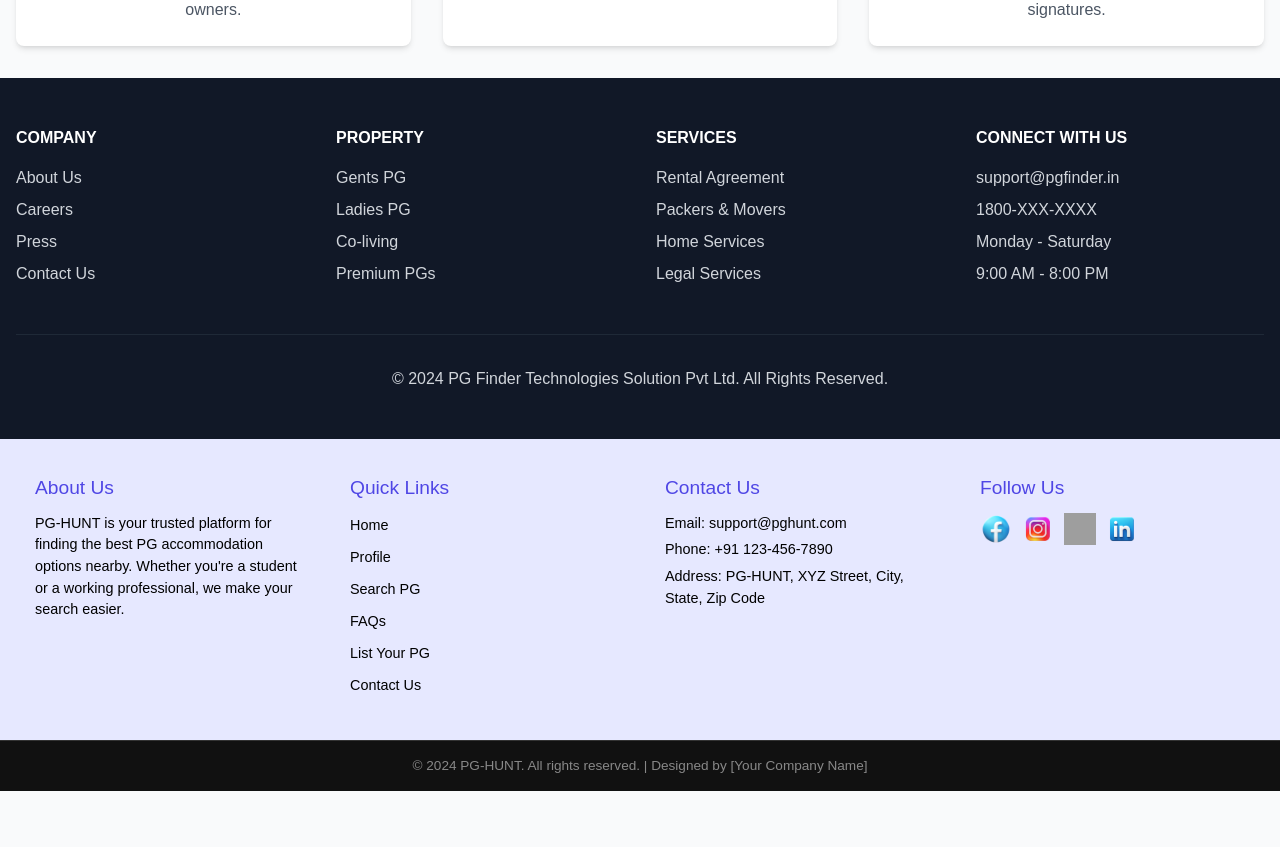
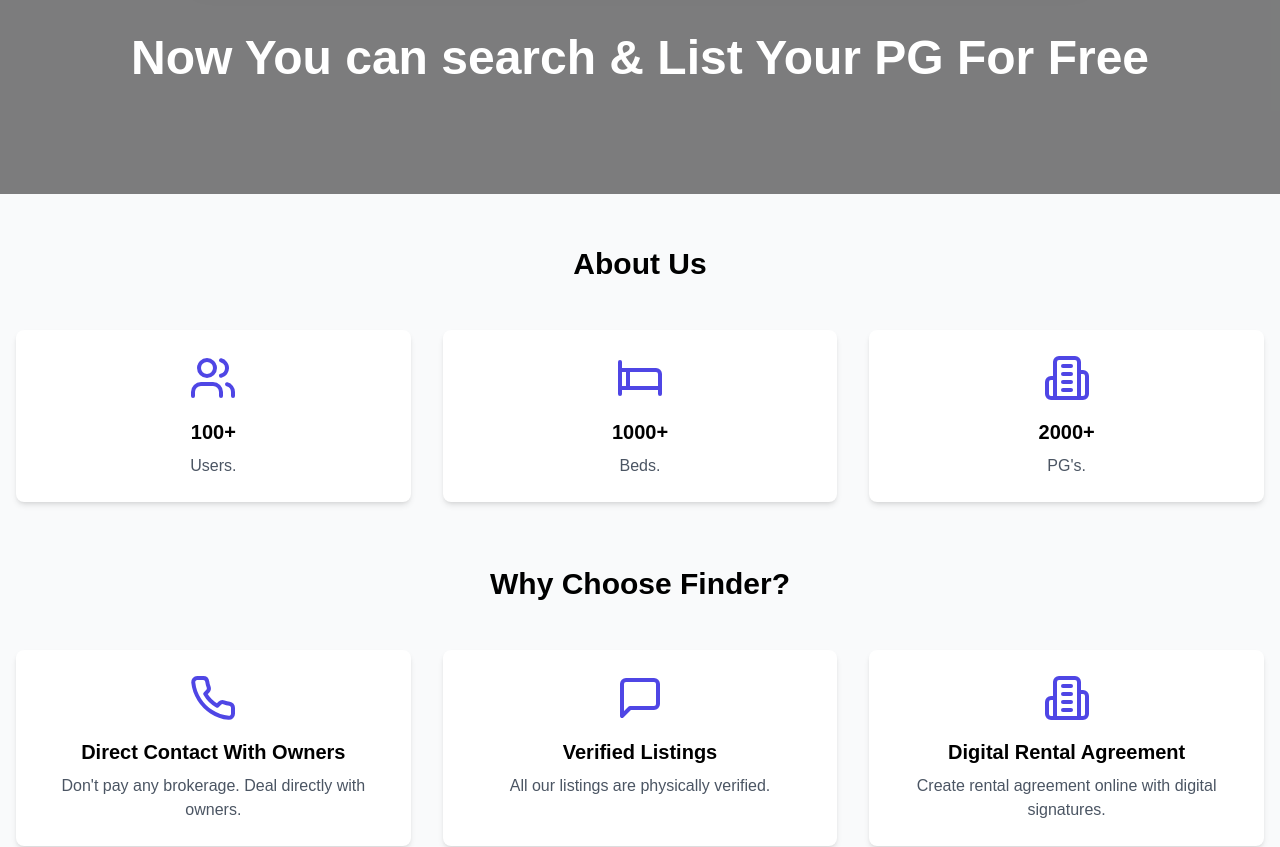
Before and after one commit to lokesh-chowdary/pghunt, a React (Vite) app: page / in a window 1280 px wide. Shown: the part 1160-2007 px from the top of the page. Before the commit the page ends 1951 px from the top, so only its background shows below. Built offline with nearby package versions, Linux system fonts and the light colour scheme; grey boxes are pictures that could not be loaded.

Commit message:
adding nav bar

```diff
--- a/src/App.tsx
+++ b/src/App.tsx
@@ -17,6 +17,7 @@ function App() {
   return (
     <Router>
       <Toaster position="top-center" richColors />
+      <Layout />
       <Routes>
         <Route path="/" element={<HomePage />} />
         <Route path="/home" element={<Home />} />
--- a/src/components/HomePage.tsx
+++ b/src/components/HomePage.tsx
@@ -239,52 +239,6 @@ function HomePage() {
  */}
 
 
-      {/* Footer */}
-      <footer className="bg-gray-900 text-gray-300 mt-8">
-        <div className="container mx-auto px-4 py-12">
-          <div className="grid grid-cols-1 sm:grid-cols-2 md:grid-cols-4 gap-8">
-            <div>
-              <h4 className="text-white font-semibold mb-4">COMPANY</h4>
-              <ul className="space-y-2">
-                <li><a href="#" className="hover:text-white">About Us</a></li>
-                <li><a href="#" className="hover:text-white">Careers</a></li>
-                <li><a href="#" className="hover:text-white">Press</a></li>
-                <li><a href="#" className="hover:text-white">Contact Us</a></li>
-              </ul>
-            </div>
-            <div>
-              <h4 className="text-white font-semibold mb-4">PROPERTY</h4>
-              <ul className="space-y-2">
-                <li><a href="#" className="hover:text-white">Gents PG</a></li>
-                <li><a href="#" className="hover:text-white">Ladies PG</a></li>
-                <li><a href="#" className="hover:text-white">Co-living</a></li>
-                <li><a href="#" className="hover:text-white">Premium PGs</a></li>
-              </ul>
-            </div>
-            <div>
-              <h4 className="text-white font-semibold mb-4">SERVICES</h4>
-              <ul className="space-y-2">
-                <li><a href="#" className="hover:text-white">Rental Agreement</a></li>
-                <li><a href="#" className="hover:text-white">Packers & Movers</a></li>
-                <li><a href="#" className="hover:text-white">Home Services</a></li>
-                <li><a href="#" className="hover:text-white">Legal Services</a></li>
-              </ul>
-            </div>
-            <div>
-              <h4 className="text-white font-semibold mb-4">CONNECT WITH US</h4>
-              <ul className="space-y-2">
-                <li><a href="#" className="hover:text-white">support@pgfinder.in</a></li>
-                <li><a href="#" className="hover:text-white">1800-XXX-XXXX</a></li>
-                <li><a href="#" className="hover:text-white">Monday - Saturday</a></li>
-                <li><a href="#" className="hover:text-white">9:00 AM - 8:00 PM</a></li>
-              </ul>
-            </div>
-          </div>
-          <div className="border-t border-gray-800 mt-12 pt-8 text-center">
-            <p>&copy; 2024 PG Finder Technologies Solution Pvt Ltd. All Rights Reserved.</p>
-          </div>
-        </div>
-      </footer>
     </div>
   );
 }
--- a/src/footer/Footer.tsx
+++ b/src/footer/Footer.tsx
@@ -1,93 +1,54 @@
 import React from "react";
 import "./Footer.css";
 
-// Import icons (update paths)
-import facebookIcon from "./logos/facebook.png";
-import instagramIcon from "./logos/instagram.png";
-import twitterIcon from "./logos/twitter.png";
-import linkedinIcon from "./logos/linkedIn.png";
 
 const App = () => {
   return (
     <div className="App">
       {/* Footer Section */}
-      <footer>
-        <div className="footer-container">
-          {/* About Us Section */}
-          <div className="footer-section">
-            <h3>About Us</h3>
-            <p>
-              PG-HUNT is your trusted platform for finding the best PG
-              accommodation options nearby. Whether you're a student or a
-              working professional, we make your search easier.
-            </p>
-          </div>
-
-          {/* Quick Links Section */}
-          <div className="footer-section">
-            <h3>Quick Links</h3>
-            <ul>
-              <li><a href="/">Home</a></li>
-              <li><a href="/">Profile</a></li>
-              <li><a href="/search-pgs">Search PG</a></li>
-              <li><a href="/faqs">FAQs</a></li>
-              <li><a href="/list Your PG">List Your PG</a></li>
-
-              <li><a href="/contact">Contact Us</a></li>
-            </ul>
-          </div>
-
-          {/* Contact Us Section */}
-          <div className="footer-section">
-            <h3>Contact Us</h3>
-            <p>
-              Email: <a href="mailto:support@pghunt.com">support@pghunt.com</a>
-            </p>
-            <p>Phone: +91 123-456-7890</p>
-            <p>Address: PG-HUNT, XYZ Street, City, State, Zip Code</p>
-          </div>
-
-          {/* Social Media Section */}
-          <div className="footer-section">
-            <h3>Follow Us</h3>
-            <div className="social-links">
-              <a
-                href="https://facebook.com"
-                target="_blank"
-                rel="noopener noreferrer"
-              >
-                <img src={facebookIcon} alt="Facebook" className="social-logo" />
-              </a>
-              <a
-                href="https://instagram.com"
-                target="_blank"
-                rel="noopener noreferrer"
-              >
-                <img src={instagramIcon} alt="Instagram" className="social-logo" />
-              </a>
-              <a
-                href="https://twitter.com"
-                target="_blank"
-                rel="noopener noreferrer"
-              >
-                <img src={twitterIcon} alt="Twitter" className="social-logo" />
-              </a>
-              <a
-                href="https://linkedin.com"
-                target="_blank"
-                rel="noopener noreferrer"
-              >
-                <img src={linkedinIcon} alt="LinkedIn" className="social-logo" />
-              </a>
+      <footer className="bg-gray-900 text-gray-300 mt-8">
+        <div className="container mx-auto px-4 py-12">
+          <div className="grid grid-cols-1 sm:grid-cols-2 md:grid-cols-4 gap-8">
+            <div>
+              <h4 className="text-white font-semibold mb-4">COMPANY</h4>
+              <ul className="space-y-2">
+                <li><a href="#" className="hover:text-white">About Us</a></li>
+                <li><a href="#" className="hover:text-white">Careers</a></li>
+                <li><a href="#" className="hover:text-white">Press</a></li>
+                <li><a href="#" className="hover:text-white">Contact Us</a></li>
+              </ul>
+            </div>
+            <div>
+              <h4 className="text-white font-semibold mb-4">PROPERTY</h4>
+              <ul className="space-y-2">
+                <li><a href="#" className="hover:text-white">Gents PG</a></li>
+                <li><a href="#" className="hover:text-white">Ladies PG</a></li>
+                <li><a href="#" className="hover:text-white">Co-living</a></li>
+                <li><a href="#" className="hover:text-white">Premium PGs</a></li>
+              </ul>
+            </div>
+            <div>
+              <h4 className="text-white font-semibold mb-4">SERVICES</h4>
+              <ul className="space-y-2">
+                <li><a href="#" className="hover:text-white">Rental Agreement</a></li>
+                <li><a href="#" className="hover:text-white">Packers & Movers</a></li>
+                <li><a href="#" className="hover:text-white">Home Services</a></li>
+                <li><a href="#" className="hover:text-white">Legal Services</a></li>
+              </ul>
+            </div>
+            <div>
+              <h4 className="text-white font-semibold mb-4">CONNECT WITH US</h4>
+              <ul className="space-y-2">
+                <li><a href="#" className="hover:text-white">support@pgfinder.in</a></li>
+                <li><a href="#" className="hover:text-white">1800-XXX-XXXX</a></li>
+                <li><a href="#" className="hover:text-white">Monday - Saturday</a></li>
+                <li><a href="#" className="hover:text-white">9:00 AM - 8:00 PM</a></li>
+              </ul>
             </div>
           </div>
-        </div>
-
-        <div className="footer-bottom">
-          <p>
-            © 2024 PG-HUNT. All rights reserved. | Designed by [Your Company
-            Name]
-          </p>
+          <div className="border-t border-gray-800 mt-12 pt-8 text-center">
+            <p>&copy; 2024 PG Finder Technologies Solution Pvt Ltd. All Rights Reserved.</p>
+          </div>
         </div>
       </footer>
     </div>
```
Also changed, not shown: 1 other file (tests, documents, lock files or other folders).
